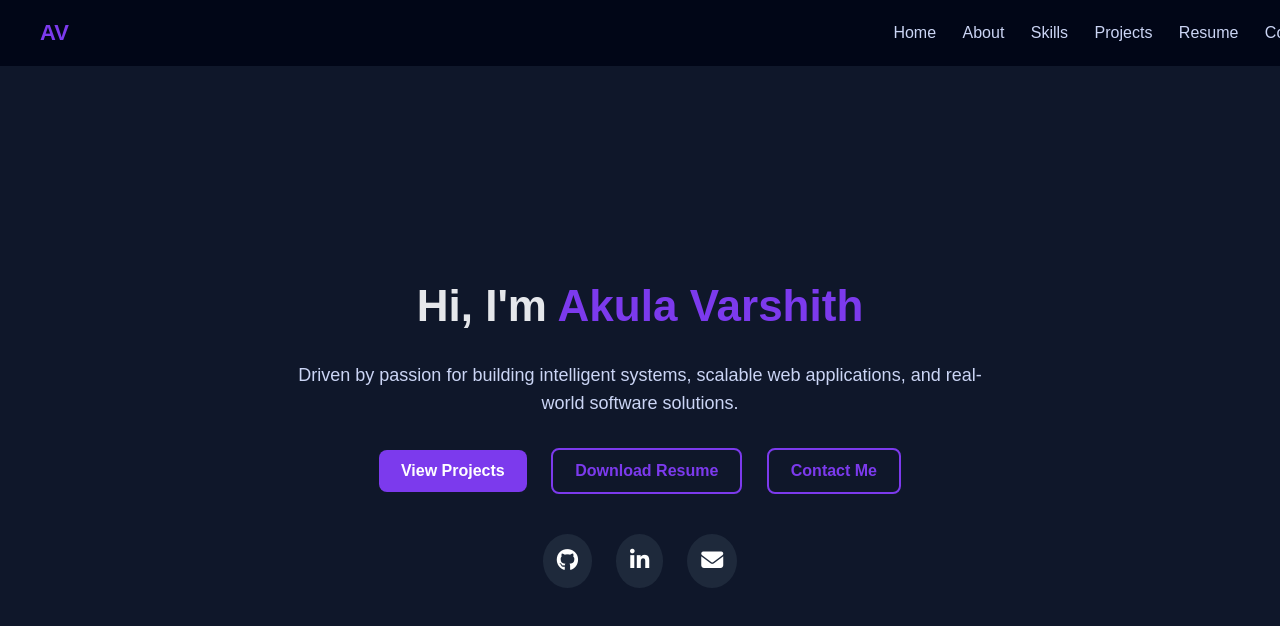
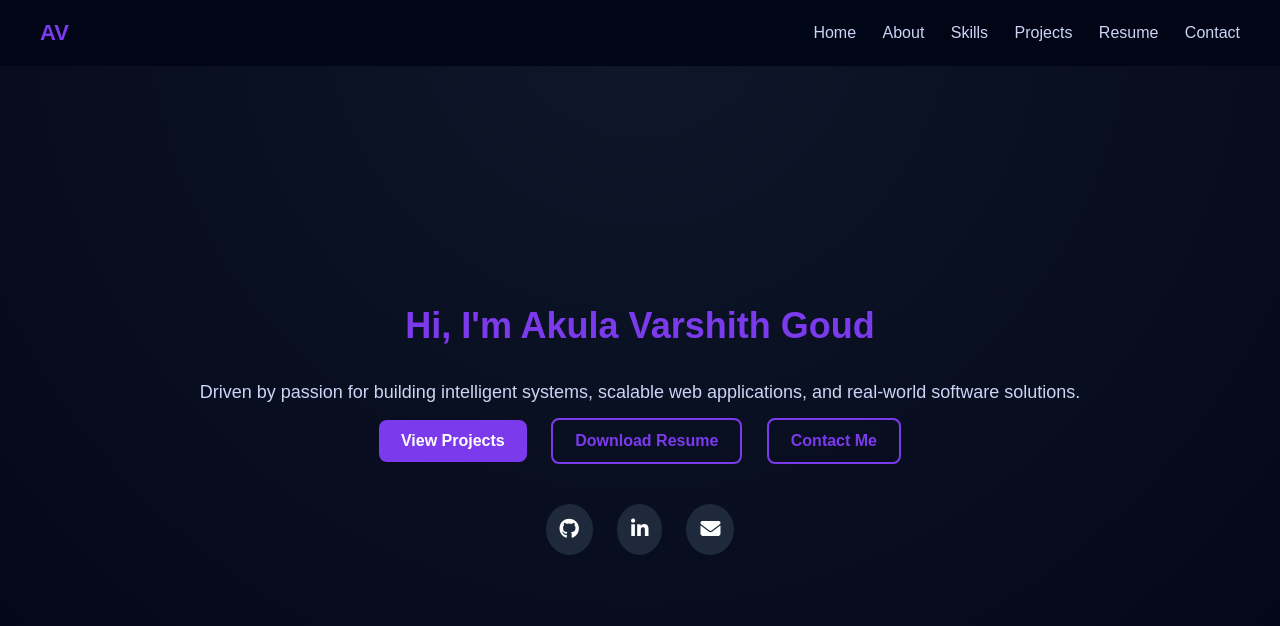
Before and after one commit to Vars791/varshith-portfolio, a plain HTML site: page index.html in a window 1280 px wide. Drawn offline with Linux system fonts and the light colour scheme; files that its build step writes are made by us from their sources.

Commit message:
Update index.html

```diff
--- a/index.html
+++ b/index.html
@@ -2,113 +2,15 @@
 <html lang="en">
 <head>
   <meta charset="UTF-8">
-  <title>Varshith | Portfolio</title>
+  <title>Varshith Goud | Portfolio</title>
   <meta name="viewport" content="width=device-width, initial-scale=1.0">
 
-  <!-- Font Awesome Icons -->
+  <!-- Global CSS -->
+  <link rel="stylesheet" href="css/style.css">
+
+  <!-- Font Awesome -->
   <link rel="stylesheet"
     href="https://cdnjs.cloudflare.com/ajax/libs/font-awesome/6.5.0/css/all.min.css">
-
-  <style>
-    body {
-      margin: 0;
-      font-family: Arial, sans-serif;
-      background: #0f172a;
-      color: #e5e7eb;
-      padding-top: 80px;
-    }
-
-    /* NAVBAR */
-    nav {
-      display: flex;
-      justify-content: space-between;
-      align-items: center;
-      padding: 20px 40px;
-      position: fixed;
-      width: 100%;
-      top: 0;
-      background: rgba(2, 6, 23, 0.95);
-      backdrop-filter: blur(10px);
-      z-index: 1000;
-    }
-
-    nav a {
-      color: #cbd5f5;
-      text-decoration: none;
-      margin-left: 22px;
-      font-weight: 500;
-    }
-
-    nav a:hover {
-      color: #7c3aed;
-    }
-
-    /* HERO */
-    header {
-      height: 85vh;
-      display: flex;
-      justify-content: center;
-      align-items: center;
-      text-align: center;
-    }
-
-    h1 {
-      font-size: 44px;
-    }
-
-    span {
-      color: #7c3aed;
-    }
-
-    p {
-      max-width: 700px;
-      margin: 20px auto;
-      font-size: 18px;
-      color: #cbd5f5;
-      line-height: 1.6;
-    }
-
-    /* BUTTONS */
-    .btn {
-      display: inline-block;
-      margin: 10px;
-      padding: 12px 22px;
-      border-radius: 8px;
-      text-decoration: none;
-      font-weight: bold;
-    }
-
-    .btn-main {
-      background: #7c3aed;
-      color: white;
-    }
-
-    .btn-outline {
-      border: 2px solid #7c3aed;
-      color: #7c3aed;
-    }
-
-    /* ICONS */
-    .icons {
-      margin-top: 30px;
-      display: flex;
-      justify-content: center;
-      gap: 24px;
-    }
-
-    .icons a {
-      background: #1e293b;
-      padding: 14px;
-      border-radius: 50%;
-      color: white;
-      font-size: 22px;
-      transition: 0.3s;
-    }
-
-    .icons a:hover {
-      background: #7c3aed;
-    }
-  </style>
 </head>
 
 <body>
@@ -129,19 +31,17 @@
 <!-- HERO SECTION -->
 <header>
   <div>
-    <h1>Hi, I'm <span>Akula Varshith</span></h1>
+    <h1>Hi, I'm <span>Akula Varshith Goud</span></h1>
 
     <p>
       Driven by passion for building intelligent systems, scalable web applications,
       and real-world software solutions.
     </p>
 
-    <!-- BUTTONS -->
-    <a href="projects.html" class="btn btn-main">View Projects</a>
+    <a href="projects.html" class="btn btn-primary">View Projects</a>
     <a href="resume.html" class="btn btn-outline">Download Resume</a>
     <a href="contact.html" class="btn btn-outline">Contact Me</a>
 
-    <!-- ICONS (SIDE BY SIDE) -->
     <div class="icons">
       <a href="https://github.com/Vars791" target="_blank">
         <i class="fab fa-github"></i>
@@ -159,5 +59,6 @@
   </div>
 </header>
 
+<script src="js/script.js"></script>
 </body>
 </html>
```
